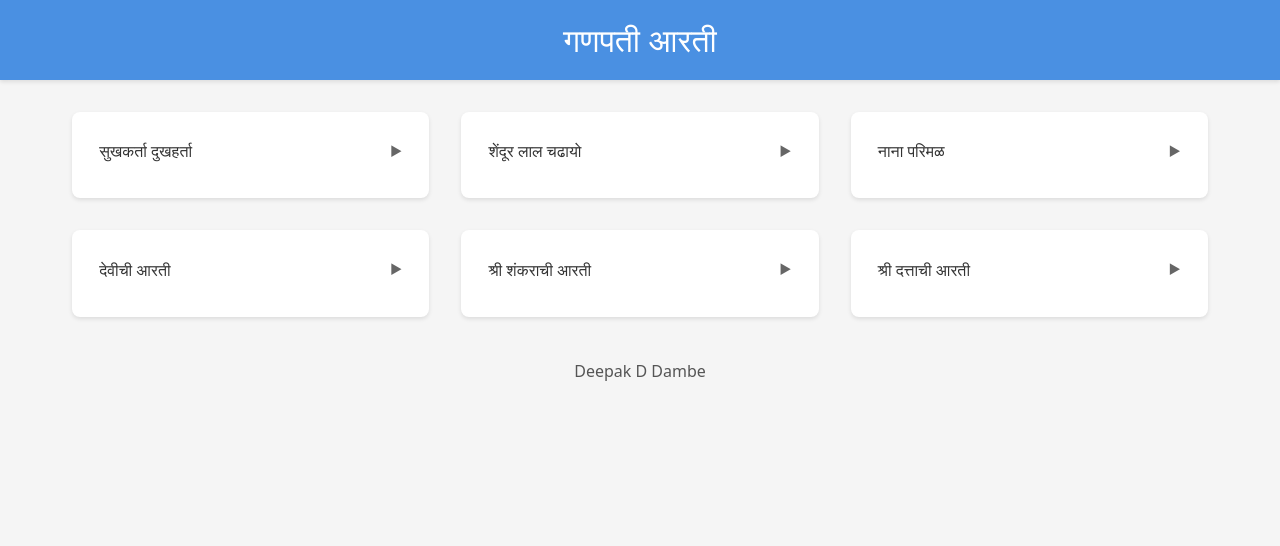
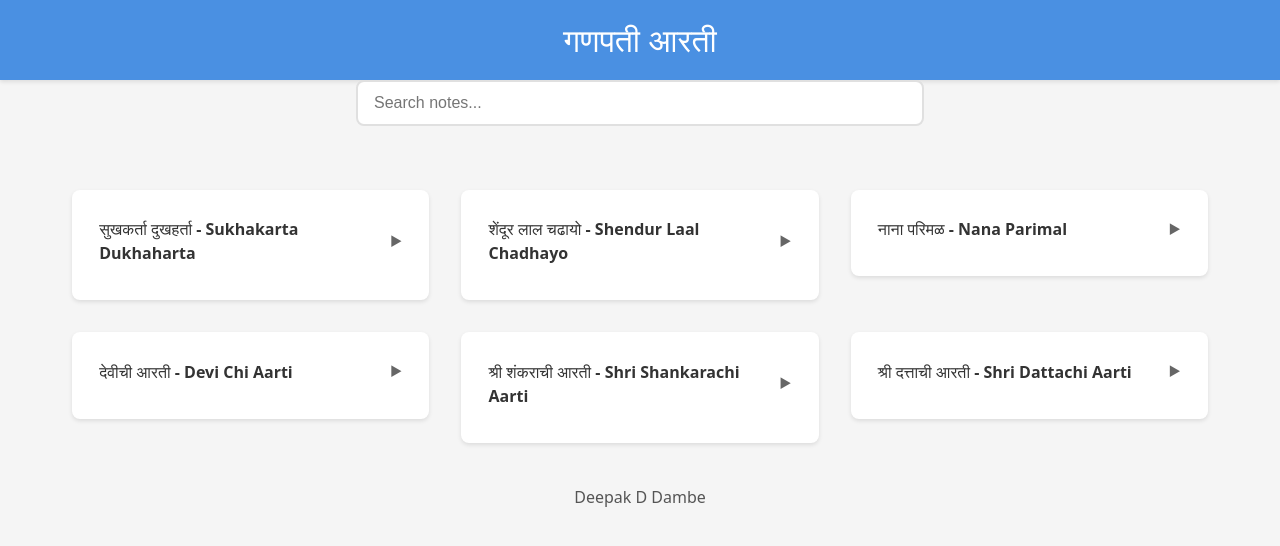
Before and after one commit to deepakdambe/ganesh-aarti, a React (Vite) app: page / in a window 1280 px wide. Shown: the top 546 px of the page. Built offline with nearby package versions, Linux system fonts and the light colour scheme.

Commit message:
Update search to maintain all notes visible and add highlight animation

```diff
--- a/src/components/NotesGrid.css
+++ b/src/components/NotesGrid.css
@@ -26,6 +26,25 @@
   transform: scale(1.02);
 }
 
+@keyframes highlight {
+  0% {
+    transform: scale(1);
+    box-shadow: 0 2px 4px rgba(0, 0, 0, 0.1);
+  }
+  50% {
+    transform: scale(1.03);
+    box-shadow: 0 8px 16px rgba(74, 144, 226, 0.2);
+  }
+  100% {
+    transform: scale(1);
+    box-shadow: 0 2px 4px rgba(0, 0, 0, 0.1);
+  }
+}
+
+.note-highlight {
+  animation: highlight 1s ease-in-out;
+}
+
 @media (max-width: 768px) {
   .notes-grid {
     grid-template-columns: 1fr;
--- a/src/components/NotesGrid.tsx
+++ b/src/components/NotesGrid.tsx
@@ -3,6 +3,7 @@ import { Droppable, Draggable, type DropResult, type DroppableProvided, type Dra
 import { DndProvider } from './DndProvider';
 import { type Note } from '../types/Note';
 import { NoteCard } from './NoteCard';
+import { SearchBox } from './SearchBox';
 import './NotesGrid.css';
 
 interface NotesGridProps {
@@ -10,6 +11,8 @@ interface NotesGridProps {
 }
 
 export const NotesGrid = ({ notes: initialNotes }: NotesGridProps) => {
+  const [selectedNoteId, setSelectedNoteId] = useState<number | null>(null);
+  const [searchQuery, setSearchQuery] = useState<string>('');
   const [notes, setNotes] = useState<Note[]>(() => {
     // Try to get saved order from localStorage
     const savedNotes = localStorage.getItem('notesOrder');
@@ -55,8 +58,51 @@ export const NotesGrid = ({ notes: initialNotes }: NotesGridProps) => {
     setNotes(items);
   };
 
+  useEffect(() => {
+    if (selectedNoteId !== null) {
+      const noteElement = document.querySelector(`[data-note-id="${selectedNoteId}"]`);
+      if (noteElement) {
+        noteElement.scrollIntoView({ behavior: 'smooth', block: 'start' });
+        const highlightClass = 'note-highlight';
+        noteElement.classList.add(highlightClass);
+        setTimeout(() => {
+          noteElement.classList.remove(highlightClass);
+        }, 2000); // Remove highlight after 2 seconds
+      }
+      setSelectedNoteId(null);
+    }
+  }, [selectedNoteId]);
+
+  // Removed duplicate setSearchQuery function
+
+  const filteredNotes = searchQuery
+    ? notes.filter(note =>
+        note.title.toLowerCase().includes(searchQuery.toLowerCase()) ||
+        note.content.toLowerCase().includes(searchQuery.toLowerCase())
+      )
+    : notes;
+
+  const handleSearch = (query: string) => {
+    setSearchQuery(query);
+  };
+
+  const handleSelectNote = (noteId: number) => {
+    const noteIndex = notes.findIndex(note => note.id === noteId);
+    if (noteIndex > -1) {
+      document.querySelector(`[data-note-id="${noteId}"]`)?.scrollIntoView({
+        behavior: 'smooth',
+        block: 'start'
+      });
+    }
+  };
+
   return (
     <DndProvider onDragEnd={handleDragEnd}>
+      <SearchBox
+        notes={notes}
+        onSearch={handleSearch}
+        onSelectNote={handleSelectNote}
+      />
       <Droppable droppableId="notes">
         {(provided: DroppableProvided) => (
           <div
@@ -64,7 +110,7 @@ export const NotesGrid = ({ notes: initialNotes }: NotesGridProps) => {
             ref={provided.innerRef}
             {...provided.droppableProps}
           >
-            {notes.map((note, index) => (
+            {filteredNotes.map((note: Note, index: number) => (
               <Draggable
                 key={note.id}
                 draggableId={note.id.toString()}
@@ -76,6 +122,7 @@ export const NotesGrid = ({ notes: initialNotes }: NotesGridProps) => {
                     {...provided.draggableProps}
                     {...provided.dragHandleProps}
                     className={`note-wrapper ${snapshot.isDragging ? 'dragging' : ''}`}
+                    data-note-id={note.id}
                   >
                     <NoteCard note={note} />
                   </div>
--- /dev/null
+++ b/src/components/SearchBox.css
@@ -0,0 +1,103 @@
+.search-container {
+  position: relative;
+  width: 100%;
+  max-width: 600px;
+  margin: 0 auto 2rem;
+  padding: 0 1rem;
+}
+
+.search-input-wrapper {
+  position: relative;
+  width: 100%;
+}
+
+.search-input {
+  width: 100%;
+  padding: 12px 40px 12px 16px;
+  font-size: 1rem;
+  border: 2px solid #e0e0e0;
+  border-radius: 8px;
+  outline: none;
+  transition: border-color 0.2s ease;
+}
+
+.search-input:focus {
+  border-color: #4a90e2;
+}
+
+.clear-button {
+  position: absolute;
+  right: 12px;
+  top: 50%;
+  transform: translateY(-50%);
+  background: none;
+  border: none;
+  font-size: 1.5rem;
+  color: #666;
+  cursor: pointer;
+  padding: 0;
+  width: 24px;
+  height: 24px;
+  display: flex;
+  align-items: center;
+  justify-content: center;
+  border-radius: 50%;
+}
+
+.clear-button:hover {
+  background-color: #f0f0f0;
+}
+
+.suggestions-list {
+  position: absolute;
+  top: 100%;
+  left: 0;
+  right: 0;
+  background: white;
+  border: 1px solid #e0e0e0;
+  border-radius: 8px;
+  margin-top: 4px;
+  padding: 0;
+  list-style: none;
+  box-shadow: 0 4px 8px rgba(0, 0, 0, 0.1);
+  z-index: 1000;
+  max-height: 300px;
+  overflow-y: auto;
+}
+
+.suggestions-list li {
+  padding: 12px 16px;
+  cursor: pointer;
+  transition: background-color 0.2s ease;
+  display: flex;
+  flex-direction: column;
+  gap: 4px;
+}
+
+.suggestions-list li:hover {
+  background-color: #f5f5f5;
+}
+
+.suggestion-title {
+  font-weight: 500;
+  color: #333;
+}
+
+.suggestion-preview {
+  font-size: 0.875rem;
+  color: #666;
+  white-space: nowrap;
+  overflow: hidden;
+  text-overflow: ellipsis;
+}
+
+@media (max-width: 768px) {
+  .search-container {
+    margin: 1rem auto;
+  }
+
+  .search-input {
+    font-size: 0.875rem;
+    padding: 10px 36px 10px 12px;
+  }
+}
--- /dev/null
+++ b/src/components/SearchBox.tsx
@@ -0,0 +1,94 @@
+import { useState, useRef, useEffect } from 'react';
+import { type Note } from '../types/Note';
+import './SearchBox.css';
+
+interface SearchBoxProps {
+  notes: Note[];
+  onSearch: (query: string) => void;
+  onSelectNote: (noteId: number) => void;
+}
+
+export const SearchBox = ({ notes, onSearch, onSelectNote }: SearchBoxProps) => {
+  const [query, setQuery] = useState('');
+  const [showSuggestions, setShowSuggestions] = useState(false);
+  const [suggestions, setSuggestions] = useState<Note[]>([]);
+  const searchBoxRef = useRef<HTMLDivElement>(null);
+
+  useEffect(() => {
+    // Handle clicks outside of search box to close suggestions
+    const handleClickOutside = (event: MouseEvent) => {
+      if (searchBoxRef.current && !searchBoxRef.current.contains(event.target as Node)) {
+        setShowSuggestions(false);
+      }
+    };
+
+    document.addEventListener('mousedown', handleClickOutside);
+    return () => document.removeEventListener('mousedown', handleClickOutside);
+  }, []);
+
+  const handleSearchChange = (e: React.ChangeEvent<HTMLInputElement>) => {
+    const searchQuery = e.target.value;
+    setQuery(searchQuery);
+
+    // Update suggestions
+    if (searchQuery.trim()) {
+      const matchingNotes = notes.filter(note =>
+        note.title.toLowerCase().includes(searchQuery.toLowerCase()) ||
+        note.content.toLowerCase().includes(searchQuery.toLowerCase())
+      ).slice(0, 5); // Limit to 5 suggestions
+      setSuggestions(matchingNotes);
+      setShowSuggestions(true);
+    } else {
+      setSuggestions([]);
+      setShowSuggestions(false);
+    }
+  };
+
+  const handleSuggestionClick = (note: Note) => {
+    setQuery(note.title);
+    onSelectNote(note.id);
+    setShowSuggestions(false);
+  };
+
+  return (
+    <div className="search-container" ref={searchBoxRef}>
+      <div className="search-input-wrapper">
+        <input
+          type="text"
+          className="search-input"
+          placeholder="Search notes..."
+          value={query}
+          onChange={handleSearchChange}
+        />
+        {query && (
+          <button
+            className="clear-button"
+            onClick={() => {
+              setQuery('');
+              onSearch('');
+              setSuggestions([]);
+              setShowSuggestions(false);
+            }}
+          >
+            ×
+          </button>
+        )}
+      </div>
+      {showSuggestions && suggestions.length > 0 && (
+        <ul className="suggestions-list">
+          {suggestions.map(note => (
+            <li
+              key={note.id}
+              onClick={() => handleSuggestionClick(note)}
+            >
+              <span className="suggestion-title">{note.title}</span>
+              <span className="suggestion-preview">
+                {note.content.slice(0, 50)}...
+              </span>
+            </li>
+          ))}
+        </ul>
+      )}
+    </div>
+  );
+};
--- a/src/types/Note.ts
+++ b/src/types/Note.ts
@@ -7,7 +7,7 @@ export interface Note {
 export const sampleNotes: Note[] = [
   {
     id: 1,
-    title: "सुखकर्ता दुखहर्ता",
+    title: "सुखकर्ता दुखहर्ता - Sukhakarta Dukhaharta",
     content: `सुखकर्ता दुःखहर्ता वार्ता विघ्नाची ।
         नुरवी पुरवी प्रेम कृपा जयाची ।
         सर्वांगी सुंदर उटी शेंदुराची ।
@@ -28,7 +28,7 @@ export const sampleNotes: Note[] = [
   },
   {
     id: 2,
-    title: "शेंदूर लाल चढायो",
+    title: "शेंदूर लाल चढायो - Shendur Laal Chadhayo",
     content: `शेंदुर लाल चढ़ायो अच्छा गजमुखको।
         दोंदिल लाल बिराजे सुत गौरिहरको।
         हाथ लिए गुडलद्दु सांई सुरवरको।
@@ -49,7 +49,7 @@ export const sampleNotes: Note[] = [
   },
   {
     id: 3,
-    title: "नाना परिमळ",
+    title: "नाना परिमळ - Nana Parimal",
     content: `नाना परिमळ दुर्वा शेंदुर शमिपत्रें ।
       लाडू मोदक अन्ने परिपूरित पात्रें ।
       ऐसें पूजन केल्या बीजाक्षर मंत्रें ।
@@ -70,7 +70,7 @@ export const sampleNotes: Note[] = [
   },
   {
     id: 4,
-    title: "देवीची आरती",
+    title: "देवीची आरती - Devi Chi Aarti",
     content: `दुर्गे दुर्घट भारी तुजविण संसारी ।
       अनाथनाथे अंबे करुणा विस्तारी ।
       वारी वारी जन्ममरणाते वारी ।
@@ -92,7 +92,7 @@ export const sampleNotes: Note[] = [
   },
   {
     id: 5,
-    title: "श्री शंकराची आरती",
+    title: "श्री शंकराची आरती - Shri Shankarachi Aarti",
     content: `लवथवती विक्राळा ब्रह्मांडी माळा ।
       विषें कंठ काळा त्रिनेत्री ज्वाला ।
       लावण्यसुंदर मस्तकी बाळा ।
@@ -118,7 +118,7 @@ export const sampleNotes: Note[] = [
   },
   {
     id: 6,
-    title: "श्री दत्ताची आरती",
+    title: "श्री दत्ताची आरती - Shri Dattachi Aarti",
     content: `त्रिगुणात्मक त्रिमूर्ती दत्ता हा जाणा |
       त्रिगुणी अवतार त्रैलोक्यराणा |
       नेती नेती शब्द नये अनुमाना |
```
